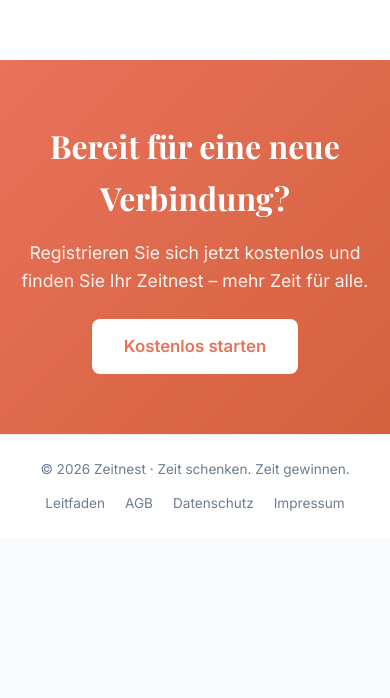
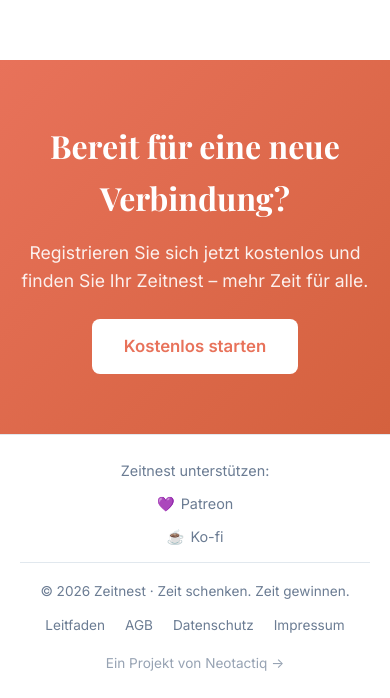
Before and after one commit to rwkaspar/zeitnest, a React (Vite) app in the folder frontend/: page / in a window 390 px wide. Shown: the part 9369-10067 px from the top of the page. Before the commit the page ends 9907 px from the top, so only its background shows below. Built offline with nearby package versions, Linux system fonts and the light colour scheme; the HTML template or start-up script is replaced by a standard one.

Commit message:
feat(footer): add Neotactiq support row (Patreon, Ko-fi, attribution)

```diff
--- a/frontend/src/App.css
+++ b/frontend/src/App.css
@@ -1428,6 +1428,62 @@
   color: var(--primary);
 }
 
+/* Neotactiq support row */
+.footer-support {
+  display: flex;
+  flex-direction: row;
+  flex-wrap: wrap;
+  align-items: center;
+  justify-content: center;
+  gap: 18px;
+  width: 100%;
+  padding-bottom: 14px;
+  margin-bottom: 6px;
+  border-bottom: 1px solid var(--border);
+  font-size: 0.9rem;
+}
+
+.footer-support-title {
+  color: var(--text-light);
+}
+
+.footer-support-link {
+  display: inline-flex;
+  align-items: center;
+  gap: 6px;
+  color: var(--text-light);
+  text-decoration: none;
+  font-size: 0.9rem;
+  transition: color 0.15s ease;
+}
+
+.footer-support-link:hover {
+  color: var(--primary);
+}
+
+.footer-attribution {
+  opacity: 0.7;
+  font-size: 0.75rem;
+  margin-top: 4px;
+}
+
+.footer-attribution a {
+  color: var(--text-light);
+  text-decoration: none;
+  transition: color 0.15s ease;
+}
+
+.footer-attribution a:hover {
+  color: var(--primary);
+}
+
+@media (max-width: 600px) {
+  .footer-support {
+    flex-direction: column;
+    gap: 10px;
+  }
+}
+
 /* ===== RESPONSIVE ===== */
 @media (max-width: 768px) {
   .hero h1 { font-size: 2rem; }
--- a/frontend/src/App.jsx
+++ b/frontend/src/App.jsx
@@ -2,6 +2,7 @@
 import { BrowserRouter as Router, Routes, Route, Navigate } from 'react-router-dom';
 import { AuthProvider, useAuth } from './context/AuthContext';
 import Navbar from './components/Navbar';
+import Footer from './components/Footer';
 import LandingPage from './pages/LandingPage';
 import LoginPage from './pages/LoginPage';
 import RegisterPage from './pages/RegisterPage';
@@ -71,17 +72,7 @@
           <main className="main-content">
             <AppRoutes />
           </main>
-          <footer className="footer">
-            <div className="container">
-              <p>&copy; 2026 Zeitnest &middot; Zeit schenken. Zeit gewinnen.</p>
-              <div className="footer-links">
-                <a href="/leitfaden">Leitfaden</a>
-                <a href="/agb">AGB</a>
-                <a href="/datenschutz">Datenschutz</a>
-                <a href="/impressum">Impressum</a>
-              </div>
-            </div>
-          </footer>
+          <Footer />
         </div>
       </Router>
     </AuthProvider>
--- /dev/null
+++ b/frontend/src/components/Footer.jsx
@@ -0,0 +1,71 @@
+import React from 'react';
+
+// i18n minimal: pick locale from <html lang> if set, default to DE
+function getLocale() {
+  if (typeof document !== 'undefined') {
+    const lang = (document.documentElement.lang || '').toLowerCase();
+    if (lang.startsWith('en')) return 'en';
+  }
+  return 'de';
+}
+
+const STRINGS = {
+  de: {
+    supportTitle: 'Zeitnest unterstützen:',
+    madeBy: 'Ein Projekt von Neotactiq →',
+  },
+  en: {
+    supportTitle: 'Support Zeitnest:',
+    madeBy: 'A project by Neotactiq →',
+  },
+};
+
+function Footer() {
+  const locale = getLocale();
+  const t = STRINGS[locale] || STRINGS.de;
+
+  return (
+    <footer className="footer">
+      <div className="container">
+        <div className="footer-support">
+          <span className="footer-support-title">{t.supportTitle}</span>
+          <a
+            href="https://patreon.com/neotactiq"
+            target="_blank"
+            rel="noopener noreferrer"
+            className="footer-support-link"
+          >
+            <span aria-hidden="true">💜</span> Patreon
+          </a>
+          <a
+            href="https://ko-fi.com/neotactiq"
+            target="_blank"
+            rel="noopener noreferrer"
+            className="footer-support-link"
+          >
+            <span aria-hidden="true">☕</span> Ko-fi
+          </a>
+        </div>
+
+        <p>&copy; 2026 Zeitnest &middot; Zeit schenken. Zeit gewinnen.</p>
+        <div className="footer-links">
+          <a href="/leitfaden">Leitfaden</a>
+          <a href="/agb">AGB</a>
+          <a href="/datenschutz">Datenschutz</a>
+          <a href="/impressum">Impressum</a>
+        </div>
+        <p className="footer-attribution">
+          <a
+            href="https://neotactiq.ai"
+            target="_blank"
+            rel="noopener noreferrer"
+          >
+            {t.madeBy}
+          </a>
+        </p>
+      </div>
+    </footer>
+  );
+}
+
+export default Footer;
```
